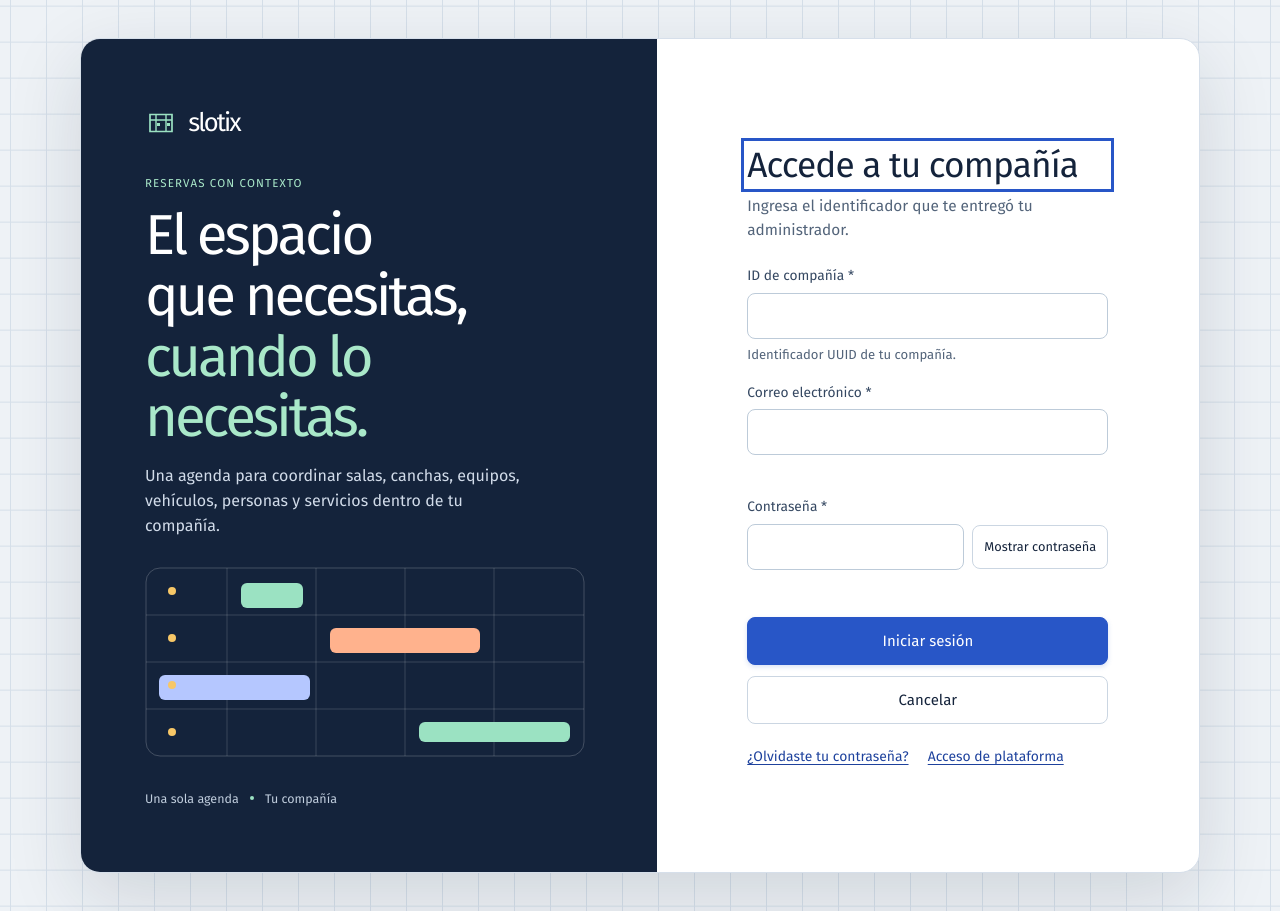
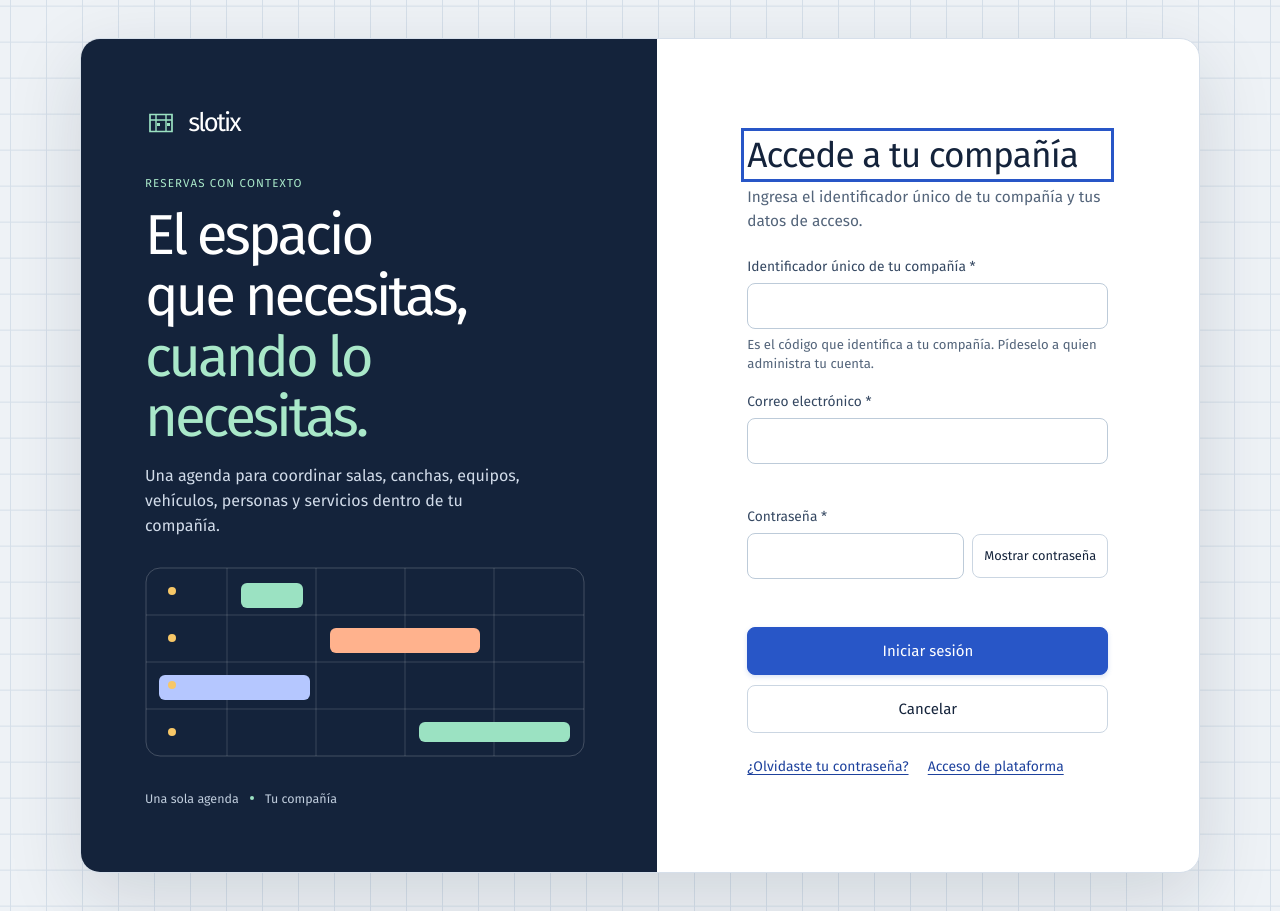
Before and after one commit to mpcaldasa/slotix-web, an Angular app: page /login in a window 1280 px wide. Built offline with nearby package versions, Linux system fonts and the light colour scheme.

Commit message:
copy: clarify company identifier for sign-in

```diff
--- a/src/app/features/auth/auth.page.ts
+++ b/src/app/features/auth/auth.page.ts
@@ -113,7 +113,7 @@ export class AuthPage {
             : 'Accede a tu compañía';
   readonly description =
     this.mode === 'company'
-      ? 'Ingresa el identificador que te entregó tu administrador.'
+      ? 'Ingresa el identificador único de tu compañía y tus datos de acceso.'
       : this.mode === 'platform'
         ? 'Administración global de compañías y usuarios.'
         : this.mode === 'recover'
@@ -135,10 +135,10 @@ export class AuthPage {
     if (this.mode === 'company')
       fields.push({
         key: 'companyId',
-        label: 'ID de compañía',
+        label: 'Identificador único de tu compañía',
         required: true,
         pattern: UUID_PATTERN,
-        hint: 'Identificador UUID de tu compañía.',
+        hint: 'Es el código que identifica a tu compañía. Pídeselo a quien administra tu cuenta.',
       });
     if (['company', 'platform', 'recover'].includes(this.mode))
       fields.push({
@@ -208,7 +208,7 @@ export class AuthPage {
           this.service.accept(this.token || data['token'], data['password'], data['fullName']),
         );
         this.success.set(
-          `Invitación aceptada. Tu ID de compañía es ${response.companyId}. Inicia sesión para continuar.`,
+          `Invitación aceptada. El identificador único de tu compañía es ${response.companyId}. Inicia sesión para continuar.`,
         );
       }
       this.editor()?.markSaved();
--- a/src/app/features/operations/operations.page.ts
+++ b/src/app/features/operations/operations.page.ts
@@ -9,7 +9,7 @@ import { DialogService } from '../../shared/dialog';
 import { label } from '../../shared/labels';
 import { OperationsService, AuditFilters } from './operations.service';
 const auditFields: Field[] = [
-  { key: 'companyId', label: 'ID de compañía', pattern: UUID_PATTERN },
+  { key: 'companyId', label: 'Identificador único de la compañía', pattern: UUID_PATTERN },
   { key: 'action', label: 'Acción', hint: 'Filtro exacto; por ejemplo BOOKING_CREATED.' },
   {
     key: 'entityType',
```
Also changed, not shown: 1 other file (tests, documents, lock files or other folders).
